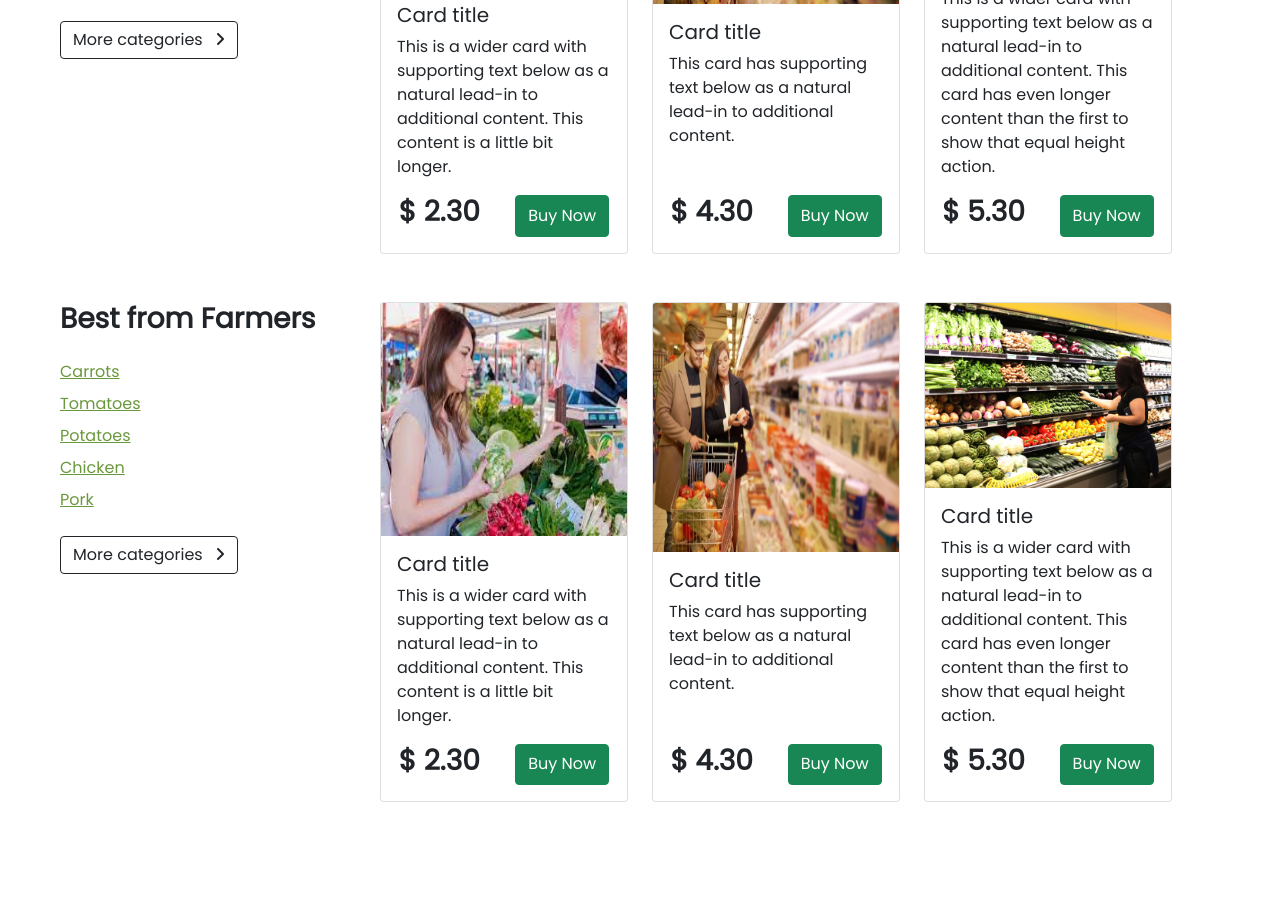
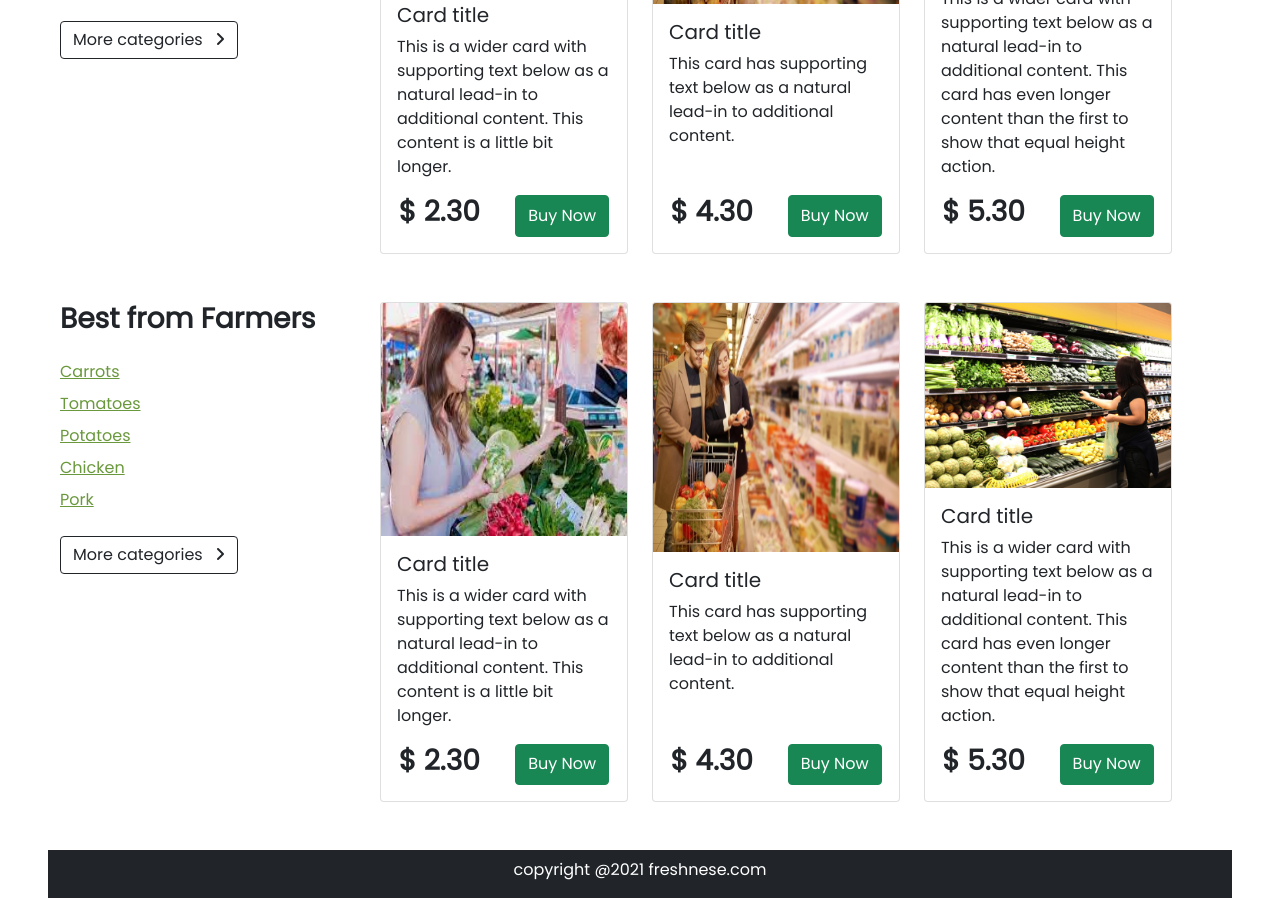
Before and after one commit to itbarunmitra1000/freshness-com, a plain HTML site: page index.html in a window 1280 px wide. Shown: the part 885-1783 px from the top of the page. Before the commit the page ends 1735 px from the top, so only its background shows below. Drawn offline with nearby package versions, Linux system fonts and the light colour scheme.

Commit message:
add footer

```diff
--- a/index.html
+++ b/index.html
@@ -351,9 +351,13 @@
       </div>
     </section>
 
+
   </main>
 
-
+  <!-- start footer  -->
+  <footer class="text-center pt-2 bg-dark overflow-hidden">
+    <p class="text-white">copyright @2021 freshnese.com</p>
+  </footer>
   <!-- bootstrap js link file -->
   <script src="https://cdn.jsdelivr.net/npm/bootstrap@5.0.2/dist/js/bootstrap.bundle.min.js"
     integrity="sha384-MrcW6ZMFYlzcLA8Nl+NtUVF0sA7MsXsP1UyJoMp4YLEuNSfAP+JcXn/tWtIaxVXM"
```
